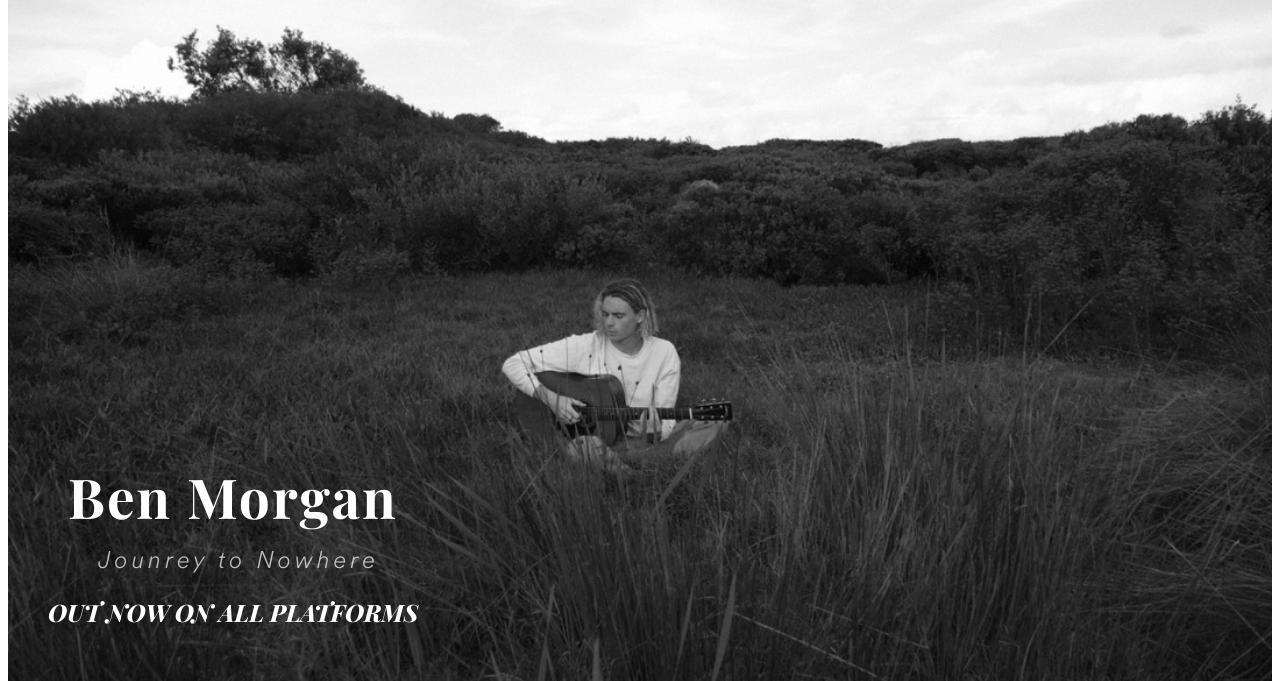
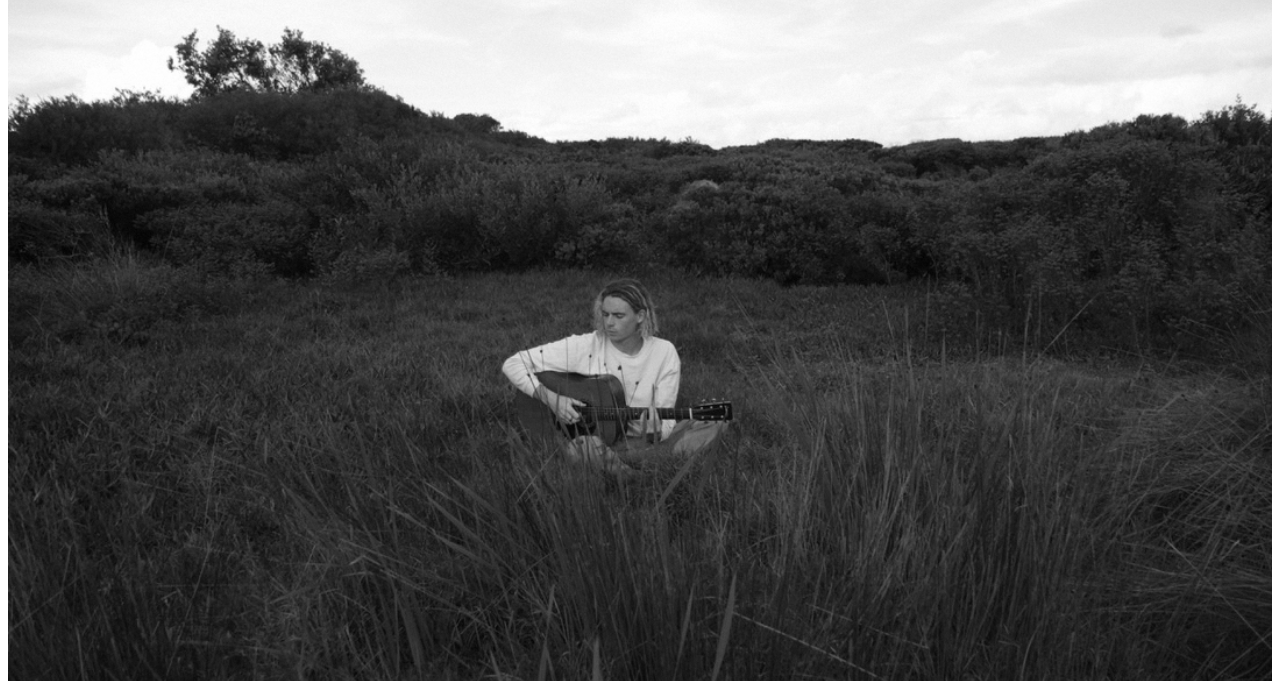
Before and after one commit to sam-yng/bm-music, a plain HTML site: page index2.html in a window 1280 px wide. Shown: the part 119-800 px from the top of the page. Drawn offline with Linux system fonts and the light colour scheme.

Commit message:
delete things

```diff
--- a/index2.html
+++ b/index2.html
@@ -36,12 +36,6 @@
     <!-- <div class="fill">
     <img id="image" src="Photos/benhero.jpg" />
     </div> -->
-
-    <section id="three">
-        <h1 class="mainhead">Ben Morgan</h1>
-        <h2 class="middlehead">Jounrey to Nowhere</h2>
-        <h1 class="lasthead">OUT NOW ON ALL PLATFORMS</h1>
-    </section>
 
     <!--bck cut off-->
     </div>
```
